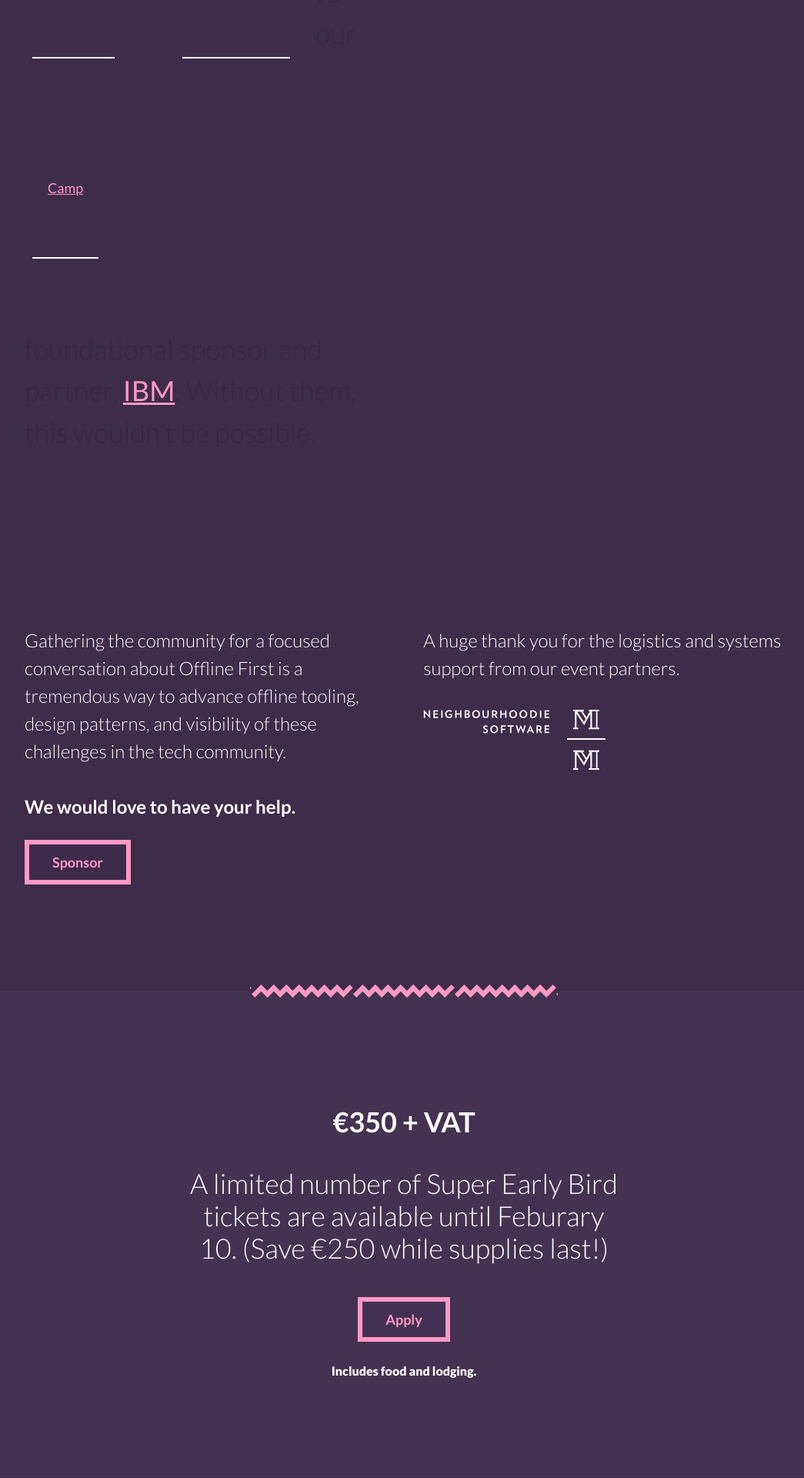
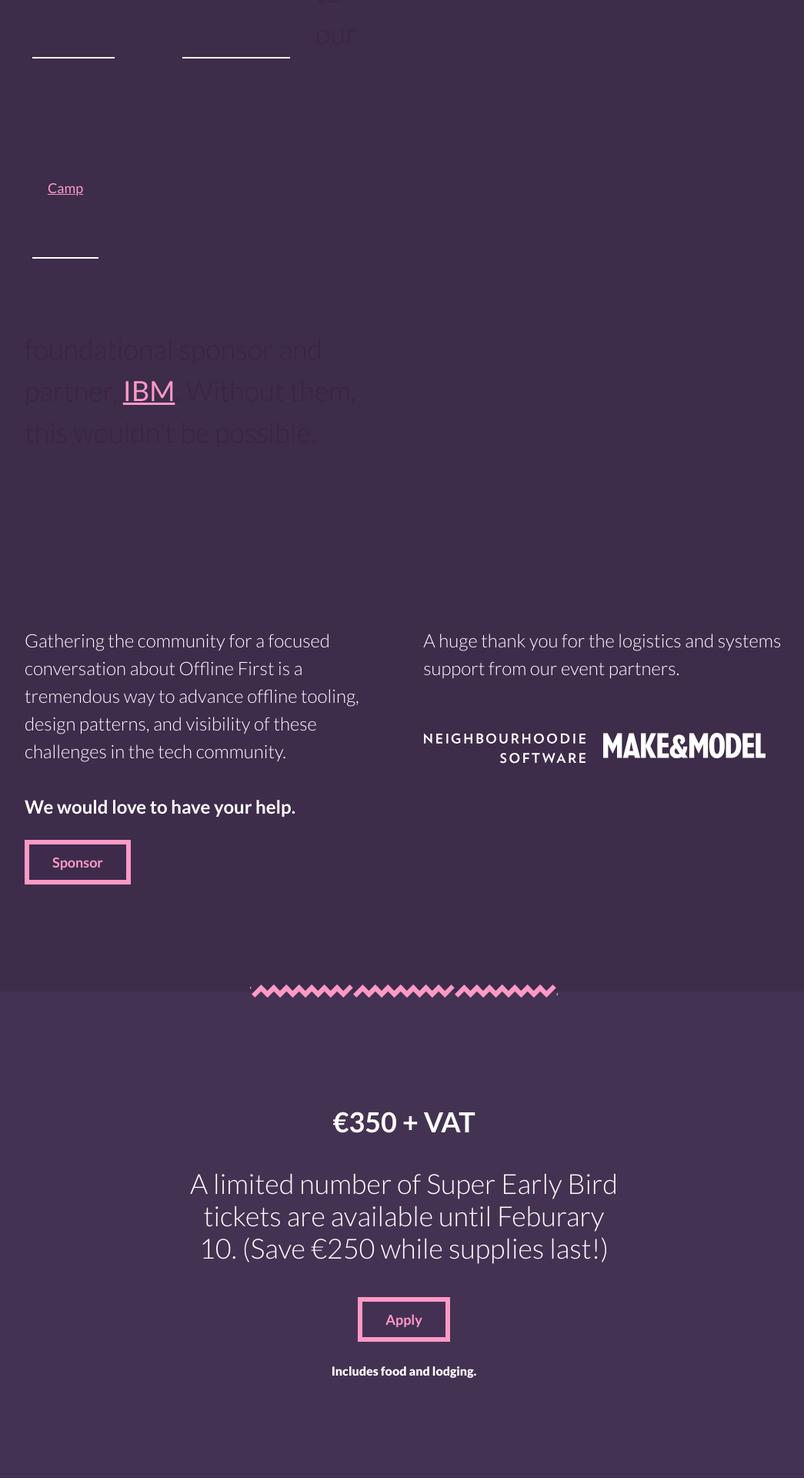
Before and after one commit to offlinefirst/offlinefirst.org, a Jekyll site: the page built from camp/team.html, in a window 1280 px wide. Shown: the part 2899-4819 px from the top of the page at 77% size, without its empty margins (115-1160 px from the left). Built offline with Jekyll 4.4.1, drawn with Linux system fonts in a browser that asks for light colours; comment, search, counter and statistics services are not loaded.

Commit message:
fixed make and model logo

```diff
--- a/css/camp.scss
+++ b/css/camp.scss
@@ -577,7 +577,7 @@
         li {
           padding: 0 5% 24px 0;
           box-sizing: border-box;
-          width: 40%;
+          width: 50%;
 
           @media (screen and max-width: 800px) {
             margin: auto;
@@ -589,15 +589,11 @@
             background: transparent;
 
             img.support_logo {
+              padding: 30px 0 15px 0;
               width: 100%;
 
               &.makemodel {
-                max-width: 50px;
 
-                @media (screen and max-width: 800px) {
-                  max-width: 100px;
-                  width: 40%;
-                }
               }
 
               &.hoodie {
```
Also changed, not shown: images/camp/MM.svg.
